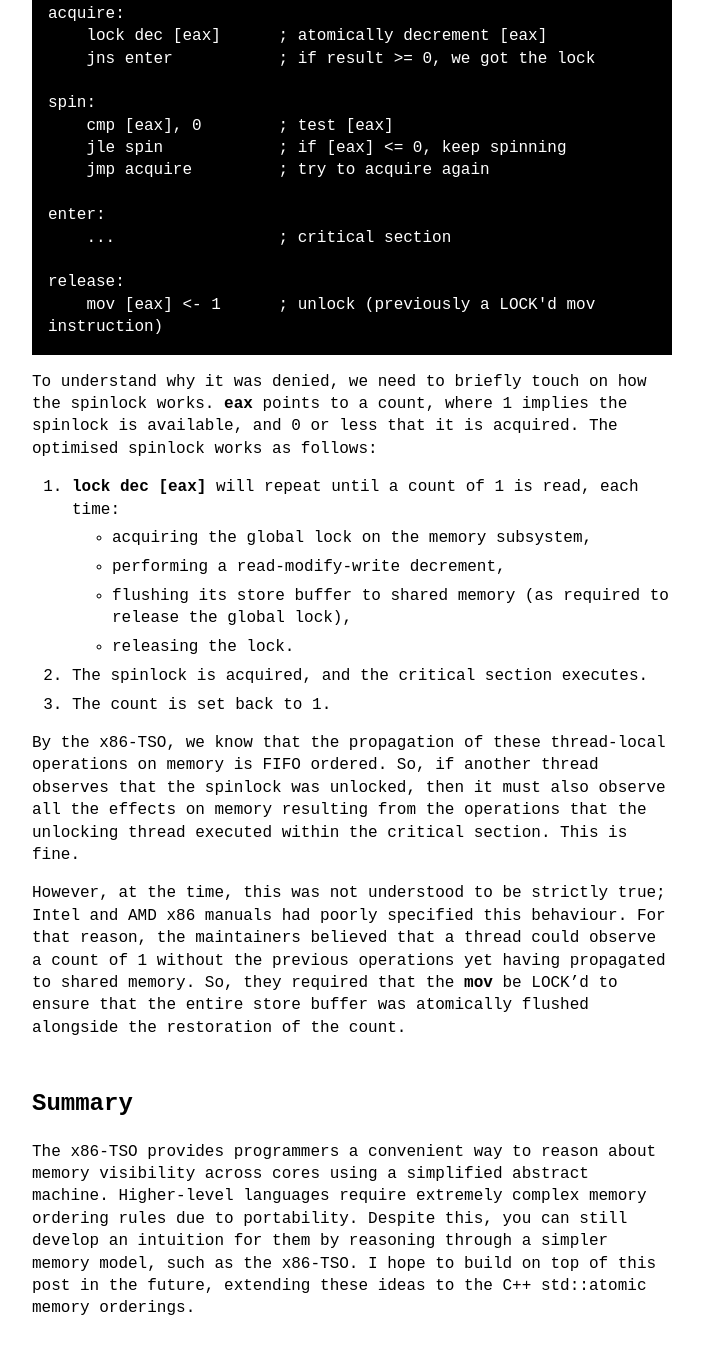
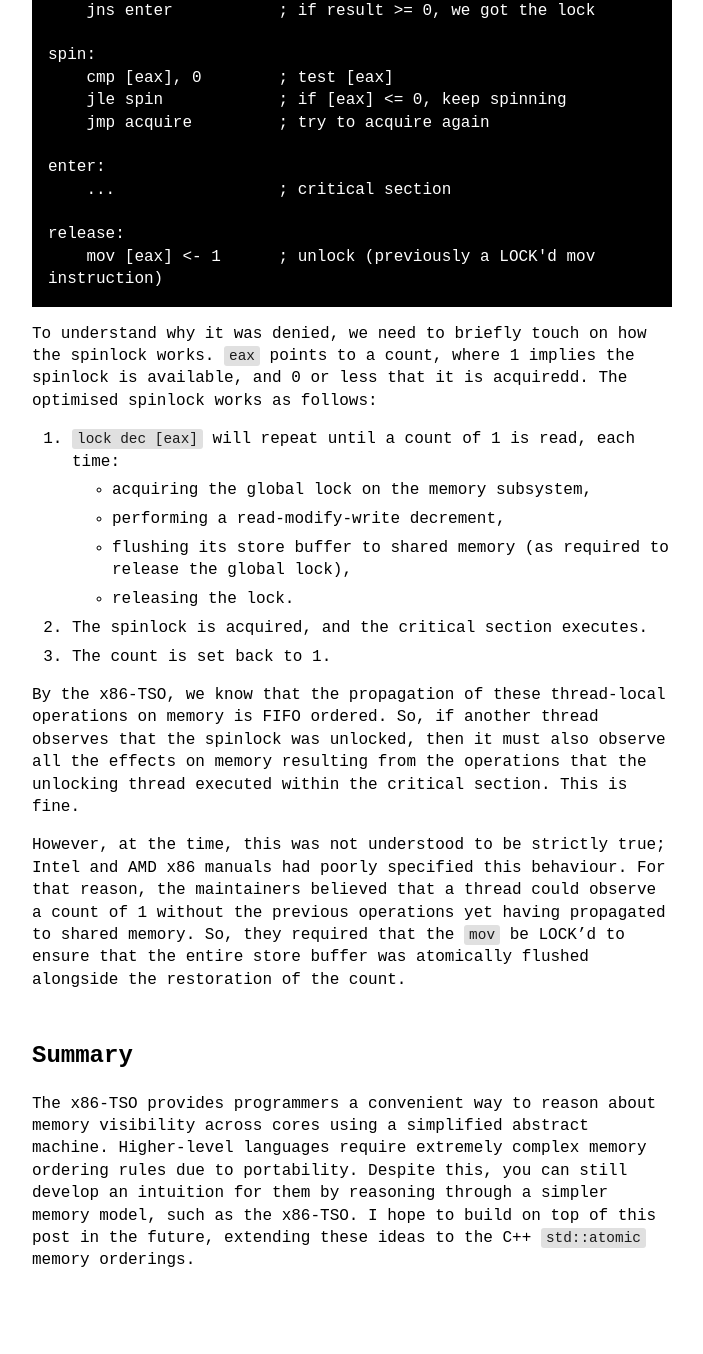
Before and after one commit to louisb0/louis.co.nz, a Jekyll site: the page built from _posts/2025-12-20-the-x86-tso-memory-model.md, in a window 1280 px wide and 1400 px high, scrolled down 5307 px. Shown: the top 1354 px of the window, without its empty margins (288-991 px from the left). Built offline with Jekyll 4.4.1, drawn with Linux system fonts in a browser that asks for light colours; some of the changed text lies outside the part shown.

Commit message:
Add code blocks

```diff
--- a/_posts/2025-12-20-the-x86-tso-memory-model.md
+++ b/_posts/2025-12-20-the-x86-tso-memory-model.md
@@ -19,7 +19,7 @@ Multiprocessors](https://www.cl.cam.ac.uk/~pes20/weakmemory/cacm.pdf)'.
 As esoteric a topic as it seems, the x86-TSO provides an extremely
 helpful way of reasoning about multithreaded / lock-free software. In
 fact, it follows from this framework that, for x86, nearly all of C++'s
-std::atomic memory orderings are the default. It becomes much easier to
+`std::atomic` memory orderings are the default. It becomes much easier to
 understand these higher-level portable memory models, designed to deal
 with weakly ordered architectures like ARM, when you frame them as a way
 of enforcing x86's strongly ordered semantics.
@@ -96,8 +96,8 @@ In this section, we'll reason about two examples provided by the paper,
 known as 'litmus tests'. I highly recommend reading the remainder of the
 examples from the original paper (section 3.3).
 
-In each of the below examples, consider **T0** and **T1** to be hardware
-threads with **x** and **y** as memory addresses, each holding the value
+In each of the below examples, consider `T0` and `T1` to be hardware
+threads with `x` and `y` as memory addresses, each holding the value
 0.
 
 ### 1: Store-Store Reordering
@@ -105,7 +105,7 @@ threads with **x** and **y** as memory addresses, each holding the value
 
 Under the x86-TSO, can stores be reordered relative to other stores? Put
 concretely, could any execution of the below program result in the final
-state **\[T1: eax = 1, ebx = 0\]**?
+state `[T1: eax = 1, ebx = 0]`?
 
     T0:           |  T1:
     mov [x] <- 1  |  mov eax <- [y]
@@ -114,23 +114,23 @@ state **\[T1: eax = 1, ebx = 0\]**?
 We know that no thread is blocked. So, using the events and their
 constraints:
 
--   \[Event 1\]: T0 will write to its store buffer **\[x\] \<- 1**
-    followed, in order, by **\[y\] \<- 1**.
--   \[Event 6\]: The memory subsystem will propagate the oldest write to
+-   [Event 1]: T0 will write to its store buffer `[x] <- 1`
+    followed, in order, by `[y] <- 1`.
+-   [Event 6]: The memory subsystem will propagate the oldest write to
     shared memory *twice*.
--   \[Event 2\]: T1 will read T0's stores **eax \<- \[y\]**, followed by
-    **ebx \<- \[x\]**, from shared memory (as T1 has no store buffer
+-   [Event 2]: T1 will read T0's stores `eax <- [y]`, followed by
+    `ebx <- [x]`, from shared memory (as T1 has no store buffer
     entries for these addresses).
 
 Together, this means the final state is impossible. If T1 finds that
-**eax = 1**, then it observed T0's write **\[y\] \<- 1**. Due to the
-FIFO ordered store buffer, it follows that T0's earlier write **\[x\]
-\<- 1** was also moved to shared memory. This means T1 will always
-observe T0's write **\[x\] \<- 1**, given it observed **\[y\] \<- 1**.
+`eax = 1`, then it observed T0's write `[y] <- 1`. Due to the
+FIFO ordered store buffer, it follows that T0's earlier write `[x]
+<- 1` was also moved to shared memory. This means T1 will always
+observe T0's write `[x] <- 1`, given it observed `[y] <- 1`.
 
 > This is the
-> [synchronises-with](https://en.cppreference.com/w/cpp/atomic/memory_order.html#Synchronizes_with)
-> relationship in C++. If T1 observes T0's store **\[y\] \<- 1**, then
+> [synchronises-with relationship](https://en.cppreference.com/w/cpp/atomic/memory_order.html#Synchronizes_with)
+> in C++. If T1 observes T0's store `[y] <- 1`, then
 > T1 must also have observed all of T0's earlier operations, meaning the
 > two are now 'synchronised'.
 
@@ -140,7 +140,7 @@ observe T0's write **\[x\] \<- 1**, given it observed **\[y\] \<- 1**.
 Given that a load from shared memory may be fulfilled before the
 subsystem propagates an earlier store, the x86-TSO allows for loads to
 be reordered with older stores. This means that for the below, it is
-possible to have **\[T0: eax = 0\] AND \[T1: ebx = 0\]** as a final
+possible to have `[T0: eax = 0] AND [T1: ebx = 0]` as a final
 state.
 
     T0:            | T1:
@@ -167,9 +167,9 @@ interleaving of the above instructions:
     visible.
 -   Between the threads, one of the two stores must execute first.
 
-Pairing these, T0's load **eax \<- \[y\]** must execute (with immediate
-visibility) after T1's store **\[y\] \<- 1**, or vice versa. This
-requires **\[T0: eax = 1\] OR \[T1: ebx = 1\]** as the final state,
+Pairing these, T0's load `eax <- [y]` must execute (with immediate
+visibility) after T1's store `[y] <- 1`, or vice versa. This
+requires `[T0: eax = 1] OR [T1: ebx = 1]` as the final state,
 but we just showed the exact opposite is possible under the x86-TSO.
 
 To enforce sequential consistency, we can make use of the MFENCE or
@@ -197,7 +197,7 @@ alongside the release of the lock. This enforces a sequentially
 consistent execution of that section between threads.
 
 The suggested change was to remove the LOCK prefix from the final
-**mov** in the release section of the below optimised code. The patch
+`mov` in the release section of the below optimised code. The patch
 was (incorrectly, in hindsight) [denied by Linus
 Torvalds](https://lkml.org/lkml/1999/11/21/58).
 
@@ -217,11 +217,11 @@ Torvalds](https://lkml.org/lkml/1999/11/21/58).
         mov [eax] <- 1      ; unlock (previously a LOCK'd mov instruction)
 
 To understand why it was denied, we need to briefly touch on how the
-spinlock works. **eax** points to a count, where 1 implies the spinlock
-is available, and 0 or less that it is acquired. The optimised spinlock
+spinlock works. `eax` points to a count, where 1 implies the spinlock
+is available, and 0 or less that it is acquiredd. The optimised spinlock
 works as follows:
 
-1.  **lock dec \[eax\]** will repeat until a count of 1 is read, each
+1.  `lock dec [eax]` will repeat until a count of 1 is read, each
     time:
     -   acquiring the global lock on the memory subsystem,
     -   performing a read-modify-write decrement,
@@ -241,7 +241,7 @@ However, at the time, this was not understood to be strictly true; Intel
 and AMD x86 manuals had poorly specified this behaviour. For that
 reason, the maintainers believed that a thread could observe a count of
 1 without the previous operations yet having propagated to shared
-memory. So, they required that the **mov** be LOCK'd to ensure that the
+memory. So, they required that the `mov` be LOCK'd to ensure that the
 entire store buffer was atomically flushed alongside the restoration of
 the count.
 
@@ -253,4 +253,4 @@ Higher-level languages require extremely complex memory ordering rules
 due to portability. Despite this, you can still develop an intuition for
 them by reasoning through a simpler memory model, such as the x86-TSO. I
 hope to build on top of this post in the future, extending these ideas
-to the C++ std::atomic memory orderings.
+to the C++ `std::atomic` memory orderings.
--- a/_sass/no-style-please.scss
+++ b/_sass/no-style-please.scss
@@ -72,8 +72,11 @@ table, th, td {
 }
 
 code {
-  color: white;
-  background: black;
+  color: #1a1a1a;
+  background: #e0e0e0;
+  font-size: 0.9em;
+  padding: 0.15em 0.35em;
+  border-radius: 3px;
 }
 
 div.highlighter-rouge code {
@@ -81,6 +84,10 @@ div.highlighter-rouge code {
   overflow-x: auto;
   white-space: pre-wrap;
   padding: 1rem;
+  color: white;
+  background: black;
+  border-radius: 0;
+  font-size: inherit;
 }
 
 blockquote {
```
